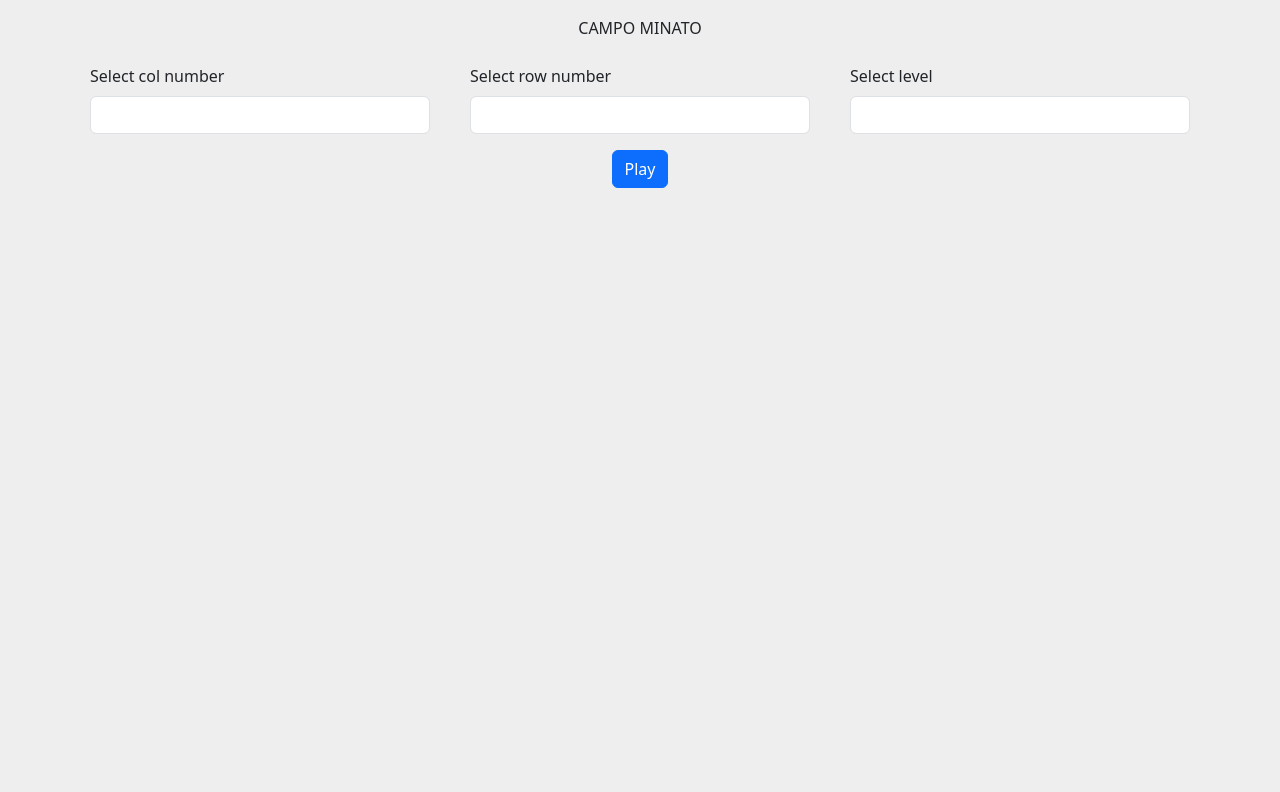
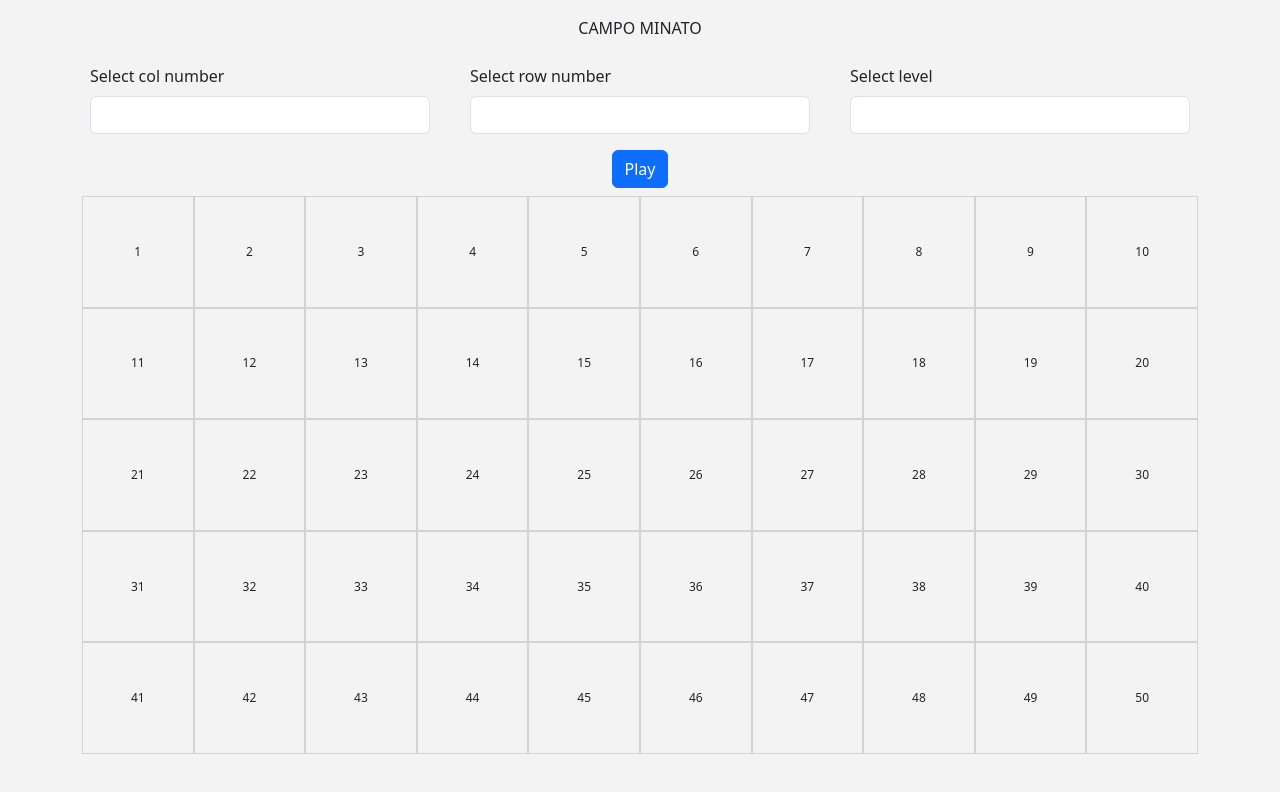
Before and after one commit to rennavittorio/-js-campominato-grid, a plain HTML site: page index.html in a window 1280 px wide. Drawn offline with nearby package versions, Linux system fonts and the light colour scheme.

Commit message:
ADD grid template creation + BONUS completed

```diff
--- a/css/style.css
+++ b/css/style.css
@@ -1,4 +1,23 @@
 .body {
     height: 100vh;
-    background-color: #eee;
+    background-color: #f3f3f3;
 }
+
+
+.game-grid {
+    display: flex;
+    flex-wrap: wrap;
+}
+
+.game-grid > * {
+    border: 1px solid #d3d3d3;
+    aspect-ratio: 1;
+    display: flex;
+    justify-content: center;
+    align-items: center;
+    font-size: 75%;
+}
+
+.cell.active {
+    background-color: #ffd43b;
+}
--- a/js/app.js
+++ b/js/app.js
@@ -0,0 +1,34 @@
+
+
+let gridCols = 10;
+let gridRows = 5;
+let cellsNum = gridCols * gridRows; //calcolo griglia
+
+let gridElement = document.querySelector('.game-grid') //recupero elemento griglia dal dom
+
+//creo la griglia dinamica
+for (let i = 0; i < cellsNum; i++){
+    let num = i + 1;
+
+    //creo l'elemento
+    const cell = `
+                    <div class="cell cell-${num}" style="width: calc(100% / ${gridCols})">
+                        ${num}
+                    </div>
+                `
+
+    gridElement.innerHTML += cell; //lo inserisco nel DOM
+}
+
+
+//genero l'evento click quando sono sulla casella
+for (let i = 0; i < cellsNum; i++){
+    let cellElement = document.querySelector(`.cell-${i + 1}`);
+
+    //aggiungo l'evento click a tutti gli elementi
+    cellElement.addEventListener('click', function(){
+        console.log(cellElement.innerHTML);
+        cellElement.classList.toggle('active')
+    })
+
+}
```
